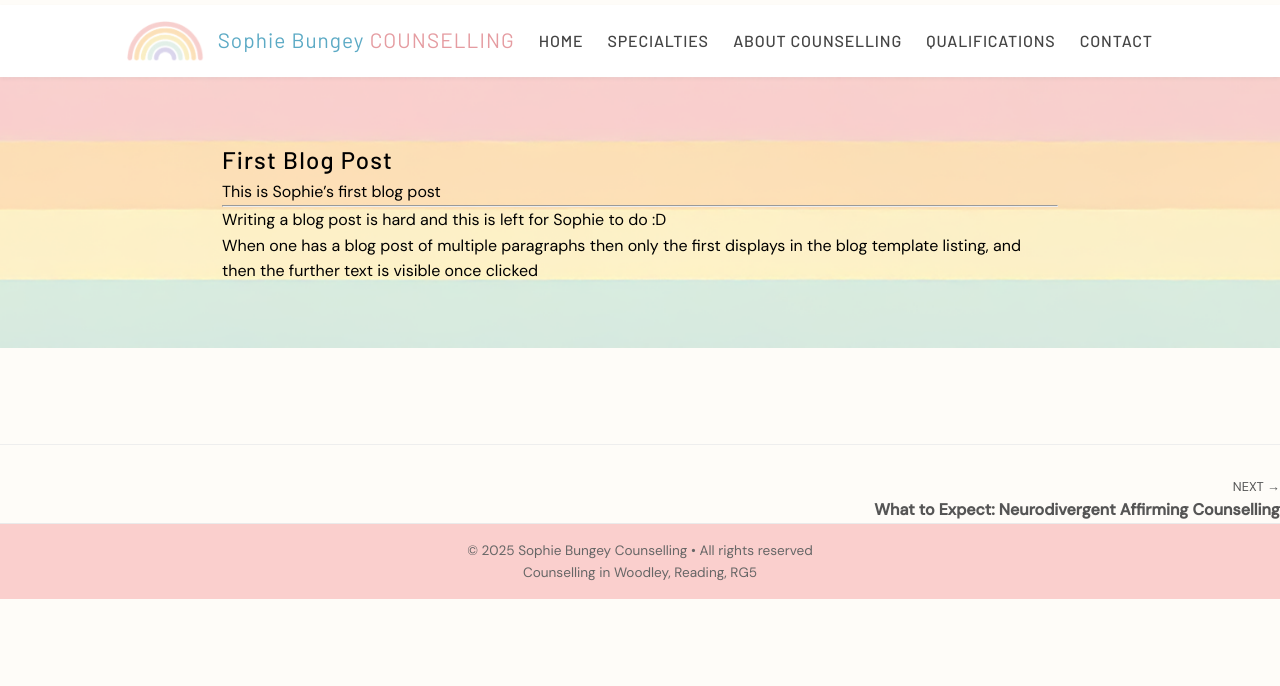
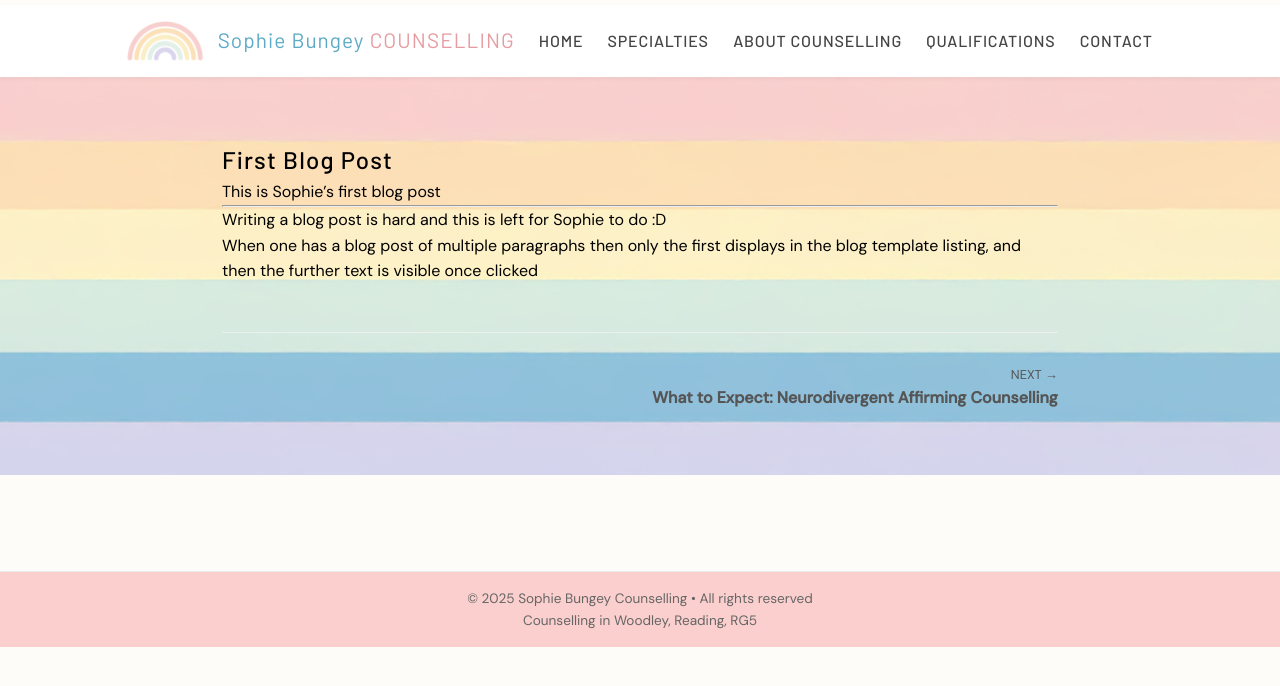
Before and after one commit to Sophie-Care/sophie-care.github.io, a Jekyll site: the page built from _posts/2026-02-21-First_Post.md, in a window 1280 px wide. Shown: the top 686 px of the page. Built offline with Jekyll 4.4.1, drawn with Linux system fonts in a browser that asks for light colours.

```diff
--- a/_layouts/default.html
+++ b/_layouts/default.html
@@ -453,7 +453,7 @@
   <section id="Content">
   <div class="container">
 
-    {{content}}
+{{content}}
 
   </div>
   </section>
--- a/_layouts/post.html
+++ b/_layouts/post.html
@@ -453,11 +453,7 @@
   <section id="Content">
   <div class="container">
 
-    {{content}}
-
-  </div>
-  </section>
-</div>
+{{content}}
 
 <div class="post-navigation" style="display: flex; justify-content: space-between; margin-top: 3rem; padding-top: 2rem; border-top: 1px solid #eee;">
 
@@ -480,6 +476,11 @@
   </div>
 
 </div>
+  </div>
+  </section>
+</div>
+
+
 
 
 <footer style="background: #facfcd; padding: 1rem 0; text-align: center; font-size: 0.85rem; color: #666; border-top: 1px solid #eaeaea;">
```
